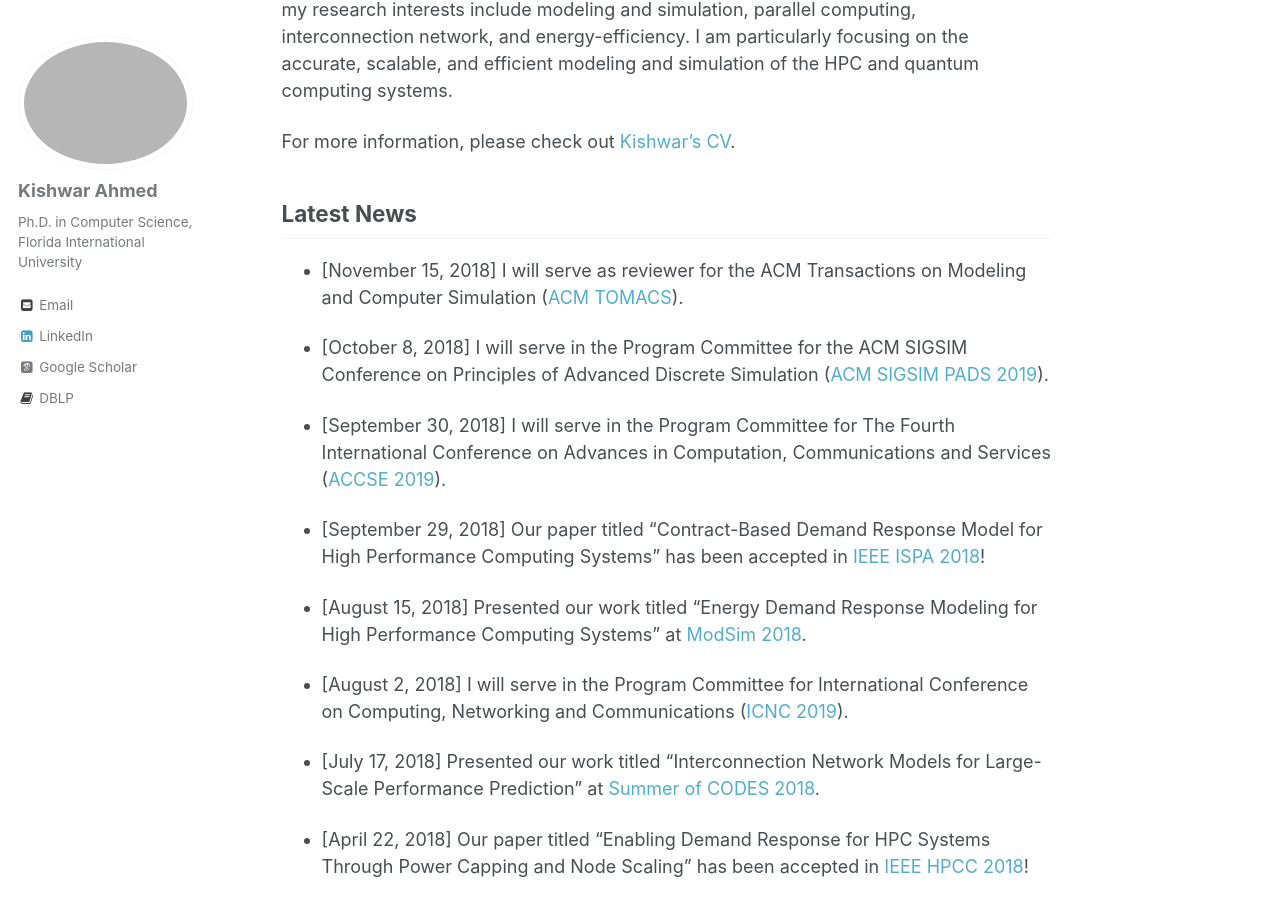
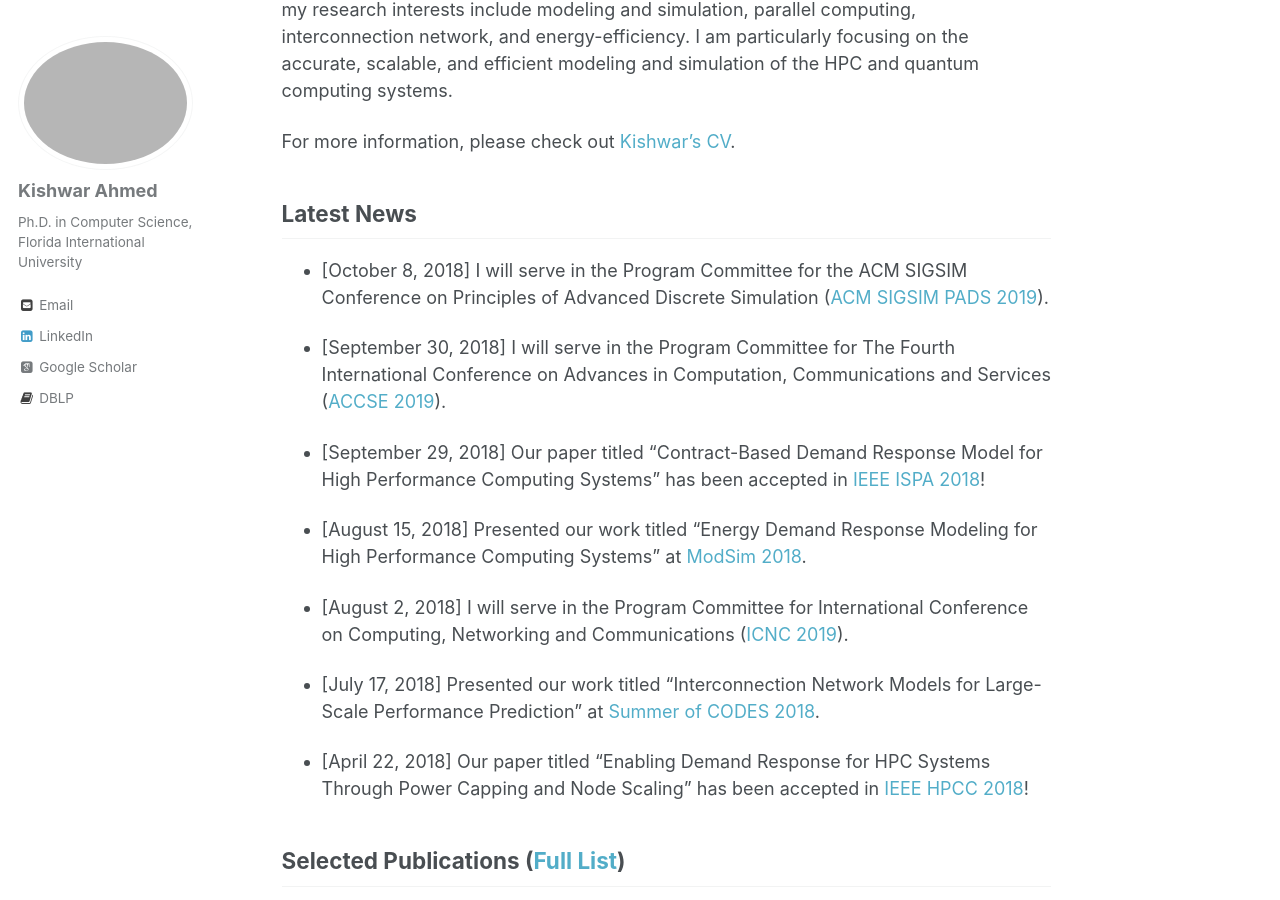
Before and after one commit to kishwarbd/kishwarbd.github.io, a Jekyll site: the page built from _pages/about.md, in a window 1280 px wide and 900 px high, scrolled down 388 px. Built offline with Jekyll 4.4.1, drawn with Linux system fonts in a browser that asks for light colours; some web fonts are replaced.

Commit message:
updates.

```diff
--- a/_pages/about.md
+++ b/_pages/about.md
@@ -24,8 +24,6 @@ For more information, please check out [Kishwar’s CV](https://kishwarbd.github
 
 ## Latest News
 
-* [November 15, 2018] I will serve as reviewer for the ACM Transactions on Modeling and Computer Simulation ([ACM TOMACS](https://tomacs.acm.org/)).
-
 * [October 8, 2018] I will serve in the Program Committee for the ACM SIGSIM Conference on Principles of Advanced Discrete Simulation ([ACM SIGSIM PADS 2019](https://www.acm-sigsim-pads.org/)).
 
 * [September 30, 2018] I will serve in the Program Committee for The Fourth International Conference on Advances in Computation, Communications and Services ([ACCSE 2019](http://www.iaria.org/conferences2019/ACCSE19.html)).
```
